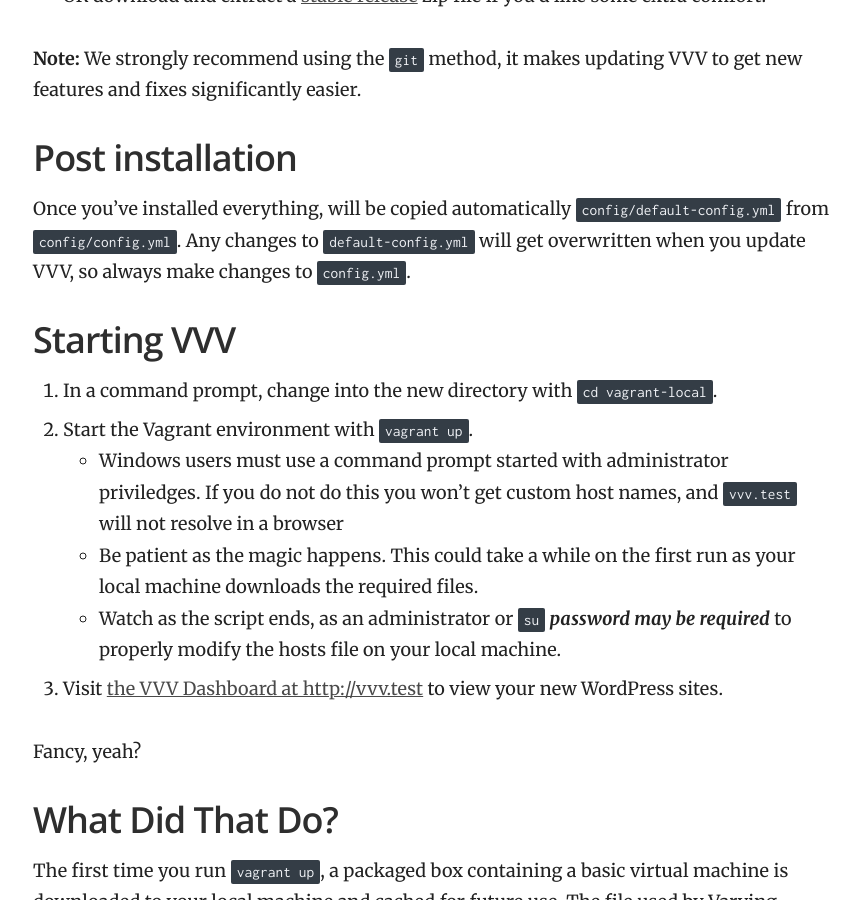
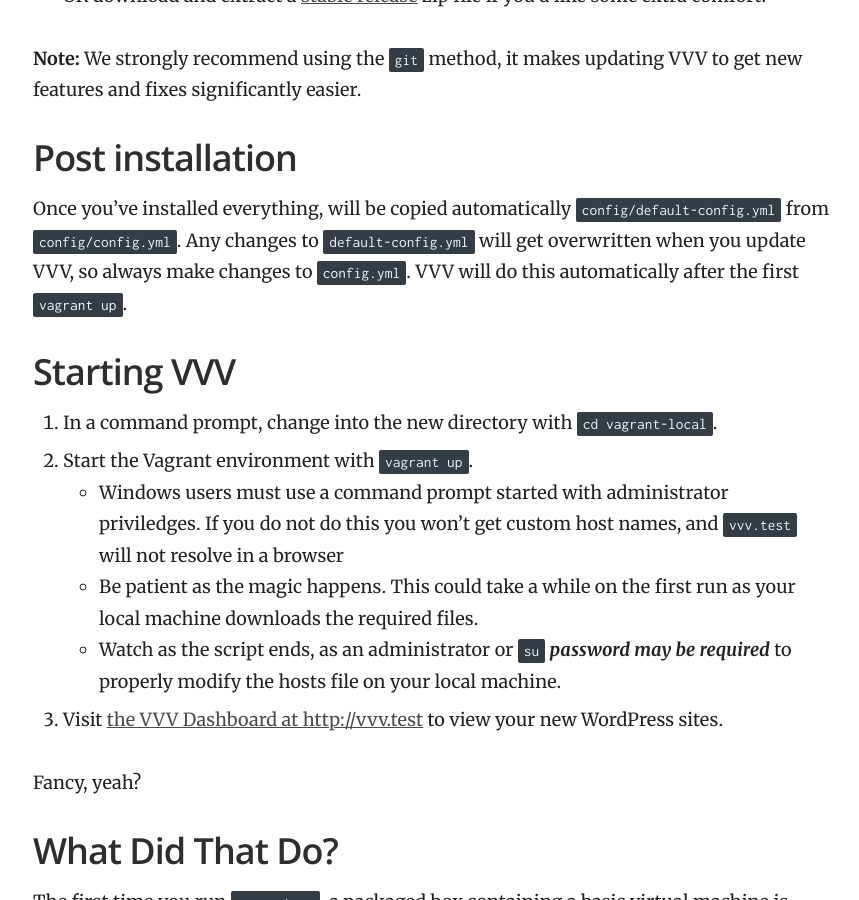
Before and after one commit to Varying-Vagrant-Vagrants/varyingvagrantvagrants.org, a Jekyll site: the page built from docs/en-US/installation/index.md, in a window 1280 px wide and 900 px high, scrolled down 1013 px. Shown: the whole window, without its empty margins (357-1216 px from the left). Built offline with Jekyll 4.4.1, drawn with Linux system fonts in a browser that asks for light colours.

Commit message:
missed that sentence

```diff
--- a/docs/en-US/installation/index.md
+++ b/docs/en-US/installation/index.md
@@ -33,7 +33,7 @@ There are 2 methods, both involve downloading a zip file:
 
 ## Post installation
 
-Once you've installed everything, will be copied automatically `config/default-config.yml` from `config/config.yml`. Any changes to `default-config.yml` will get overwritten when you update VVV, so always make changes to `config.yml`.
+Once you've installed everything, will be copied automatically `config/default-config.yml` from `config/config.yml`. Any changes to `default-config.yml` will get overwritten when you update VVV, so always make changes to `config.yml`.  VVV will do this automatically after the first `vagrant up`.
 
 ## Starting VVV
 
```
